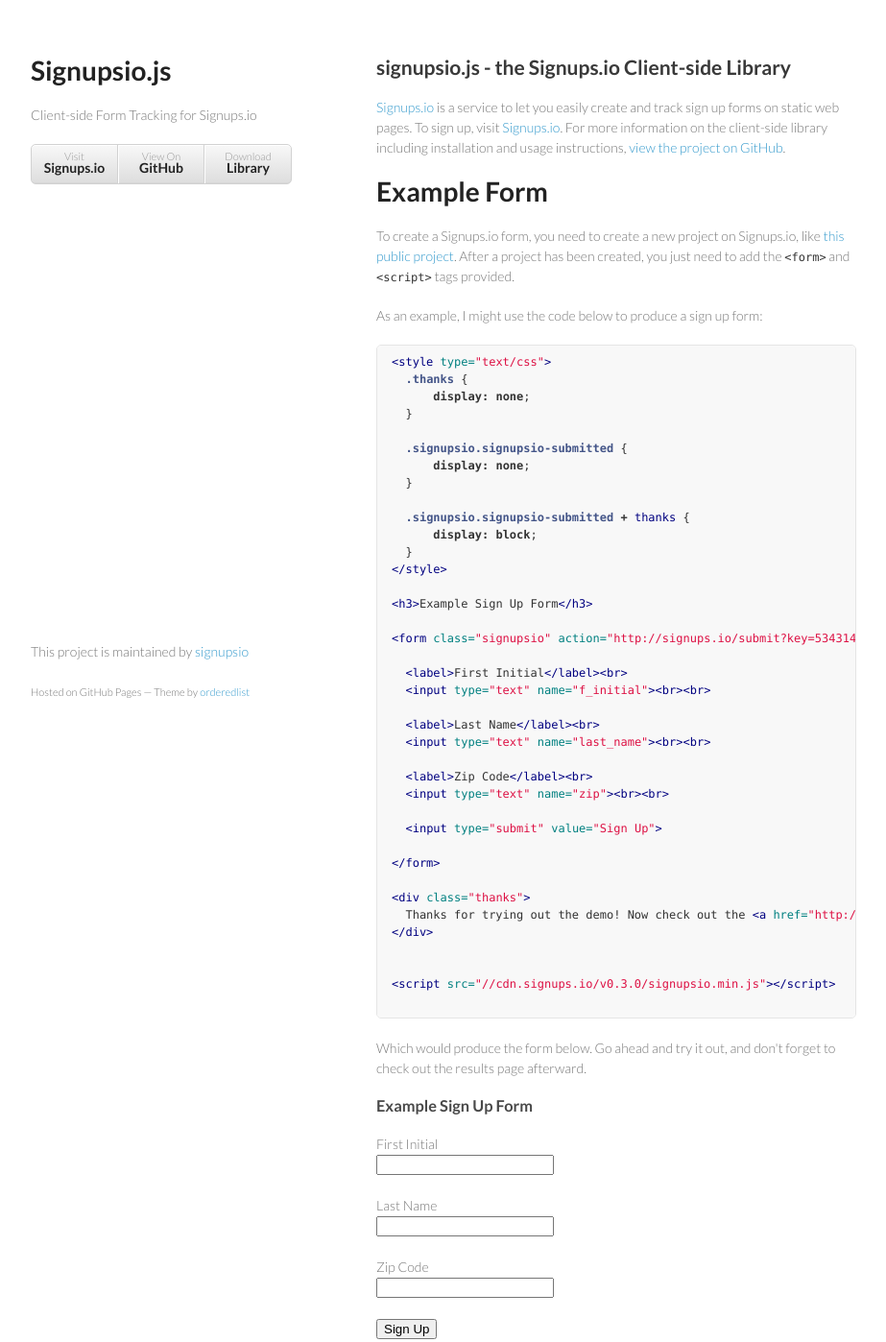
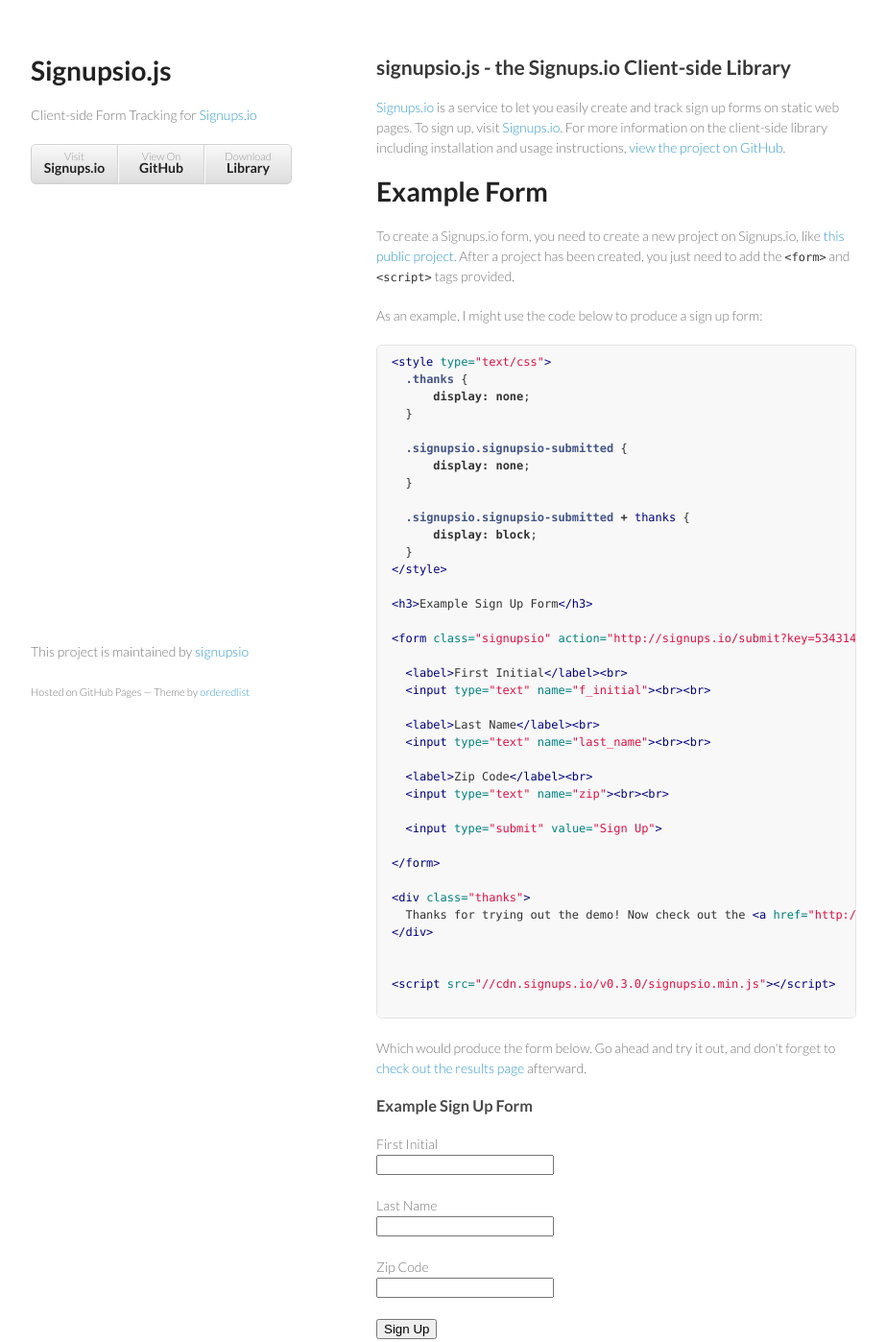
Before and after one commit to formster/formster.js, a plain HTML site: page index.html in a window 1280 px wide. Shown: the top 1398 px of the page at 96% size, without its empty margins (178-1101 px from the left). Drawn offline with Linux system fonts and the light colour scheme.

Commit message:
add a couple of links

```diff
--- a/index.html
+++ b/index.html
@@ -16,7 +16,7 @@
     <div class="wrapper">
       <header>
         <h1>Signupsio.js</h1>
-        <p>Client-side Form Tracking for Signups.io</p>
+        <p>Client-side Form Tracking for <a href="http://signups.io">Signups.io</a></p>
 
         <ul>
           <li><a href="http://signups.io">Visit <strong>Signups.io</strong></a></li>
@@ -79,7 +79,7 @@
   </pre>
 </div>
 
-<p>Which would produce the form below. Go ahead and try it out, and don't forget to check out the results page afterward.</p>
+<p>Which would produce the form below. Go ahead and try it out, and don't forget to <a href="http://signups.io/projects/public/534314954dc4060b00000001">check out the results page</a> afterward.</p>
 
 <div class="demo">
   <style type="text/css">
```
